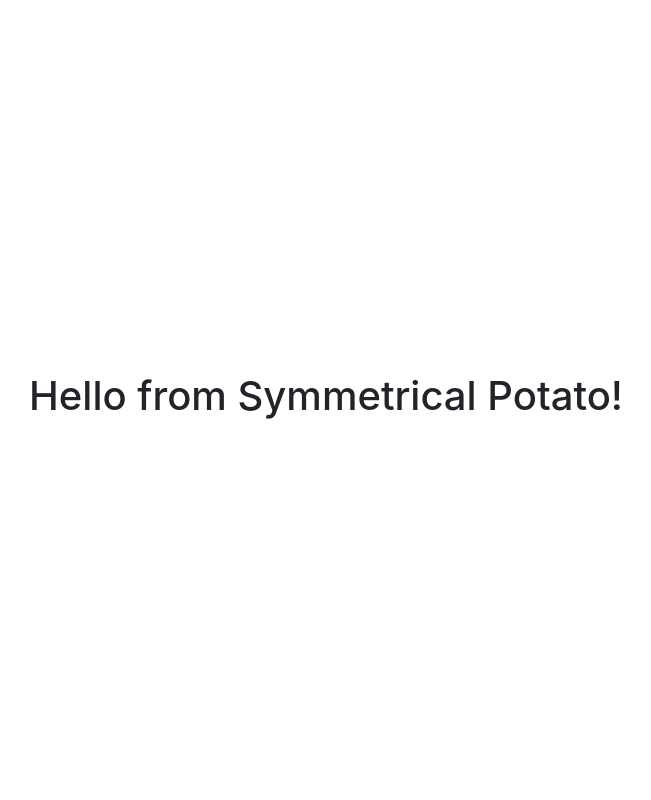
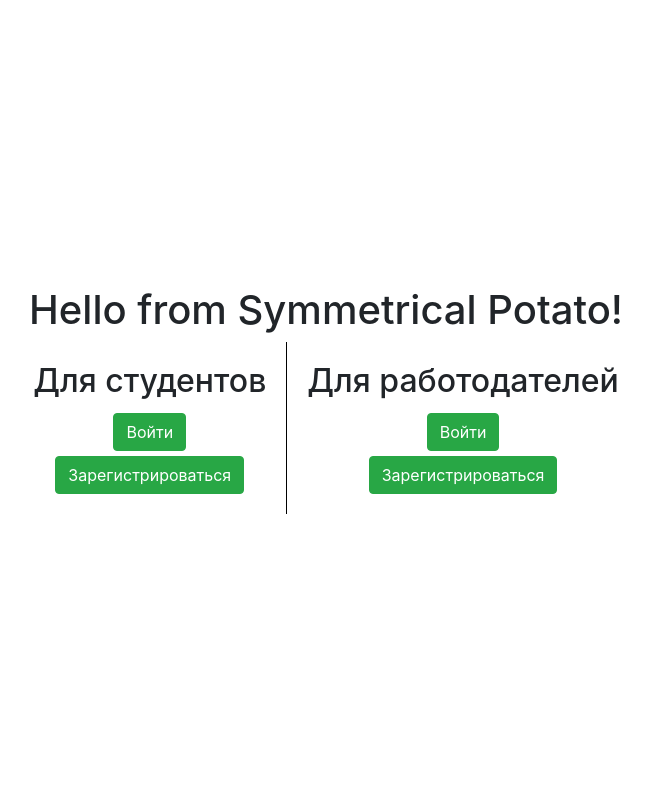
Before and after one commit to symmetrical-potato/studentor, a Flask app: page / in a window 1280 px wide. Shown: the whole page, without its empty margins (314-965 px from the left). Run offline with Flask 2, Linux system fonts and the light colour scheme; some libraries are stand-ins or nearby versions.

Commit message:
main page update

```diff
--- a/app/static/css/main.css
+++ b/app/static/css/main.css
@@ -3,6 +3,21 @@
   min-width: 100%;
   display: flex;
   align-items: center;
-  justify-content: center; }
+  justify-content: center;
+  flex-direction: column; }
+  #main #ops {
+    display: flex;
+    align-items: center;
+    justify-content: space-between; }
+    #main #ops #student-service {
+      border-right: 1px solid black; }
+    #main #ops .ops__wrapper {
+      display: flex;
+      align-items: center;
+      justify-content: space-between;
+      flex-direction: column;
+      padding: 20px; }
+      #main #ops .ops__wrapper button {
+        margin-top: 5px; }
 
 /*# sourceMappingURL=main.css.map */
--- a/app/templates/index.html
+++ b/app/templates/index.html
@@ -10,9 +10,22 @@
 </head>
 <body>
     <div id="main">
-        <h1>
-            Hello from Symmetrical Potato!
-        </h1>
+        <div id="lead">
+            <h1>Hello from Symmetrical Potato!</h1>
+        </div>
+        <div id="ops">
+            <div class="ops__wrapper" id="student-service">
+                <h2>Для студентов</h2>
+                <button class="btn btn-success">Войти</button>
+                <button class="btn btn-success">Зарегистрироваться</button>
+            </div>
+            <div class="ops__wrapper" id="employee-service">
+                <h2>Для работодателей</h2>
+                <button class="btn btn-success">Войти</button>
+                <button class="btn btn-success">Зарегистрироваться</button>
+            </div>
+        </div>
+
     </div>
 
 
```
Also changed, not shown: app/static/css/style.scss (+24 -0 lines).
